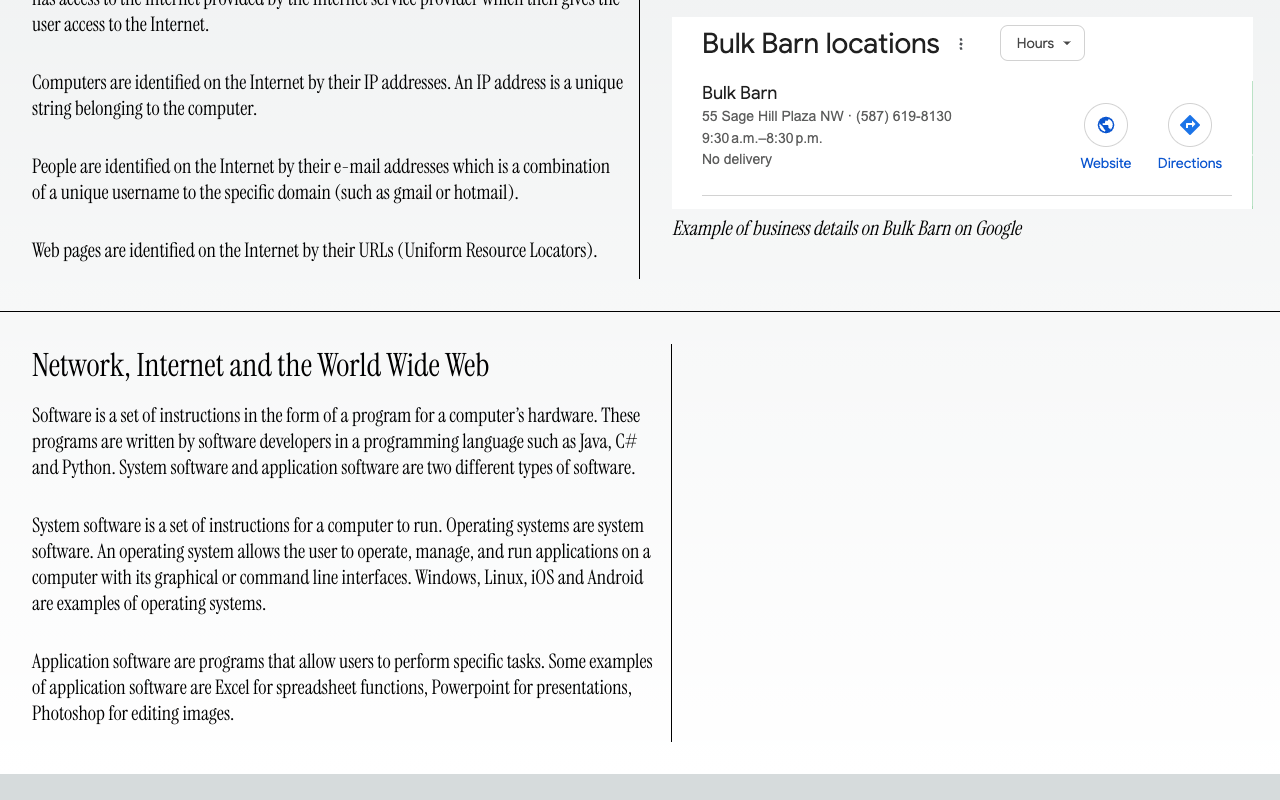
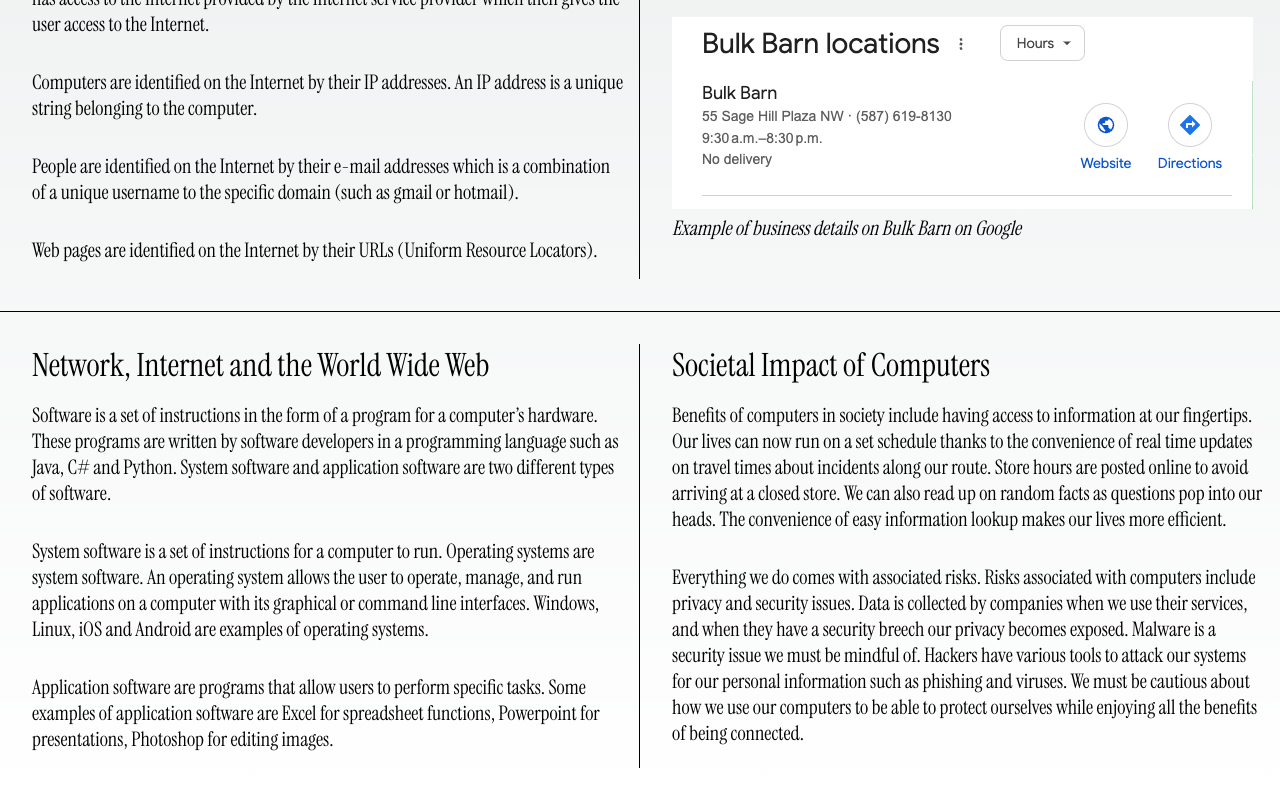
Before and after one commit to maanderz/portfolio-1, a Next.js app: page /concepts in a window 1280 px wide. Shown: the part 1593-2393 px from the top of the page. Before the commit the page ends 2367 px from the top, so only its background shows below. Built offline with nearby package versions, Linux system fonts and the light colour scheme.

Commit message:
added section 4

```diff
--- a/src/app/concepts/page.js
+++ b/src/app/concepts/page.js
@@ -7,6 +7,7 @@
 import Network from "./section-1";
 import Computers from "./section-2";
 import Software from './section-3';
+import Impact from "./section-4";
 
 const myFont = localFont({ src: '../Instrument_Serif/InstrumentSerif-Regular.ttf' })
 
@@ -48,6 +49,7 @@
       </div>
       <div style={{ display: 'flex', borderTop: '1px solid black' }}>
         <Software />
+        <Impact />
       </div>
     </main>
   );
--- /dev/null
+++ b/src/app/concepts/section-4.js
@@ -0,0 +1,18 @@
+import styles from "../page.module.css";
+import localFont from 'next/font/local'
+
+const myFont = localFont({ src: '../Instrument_Serif/InstrumentSerif-Regular.ttf' })
+
+export default function Impact() {
+  return (
+    <div className={styles.concepts_main_container} style={{ marginRight: '0', width: '50%' }}>
+      <div>Societal Impact of Computers</div>
+      <div className={styles.intro_links}>
+        <div style={{ fontSize: '1.25rem' }}>
+          <div className={styles.concept_description_left}>Benefits of computers in society include having access to information at our fingertips. Our lives can now run on a set schedule thanks to the convenience of real time updates on travel times about incidents along our route. Store hours are posted online to avoid arriving at a closed store. We can also read up on random facts as questions pop into our heads. The convenience of easy information lookup makes our lives more efficient.</div>
+          <div className={styles.concept_description_left}>Everything we do comes with associated risks. Risks associated with computers include privacy and security issues. Data is collected by companies when we use their services, and when they have a security breech our privacy becomes exposed. Malware is a security issue we must be mindful of. Hackers have various tools to attack our systems for our personal information such as phishing and viruses. We must be cautious about how we use our computers to be able to protect ourselves while enjoying all the benefits of being connected.</div>
+        </div>
+      </div>
+    </div>
+  );
+}
```
